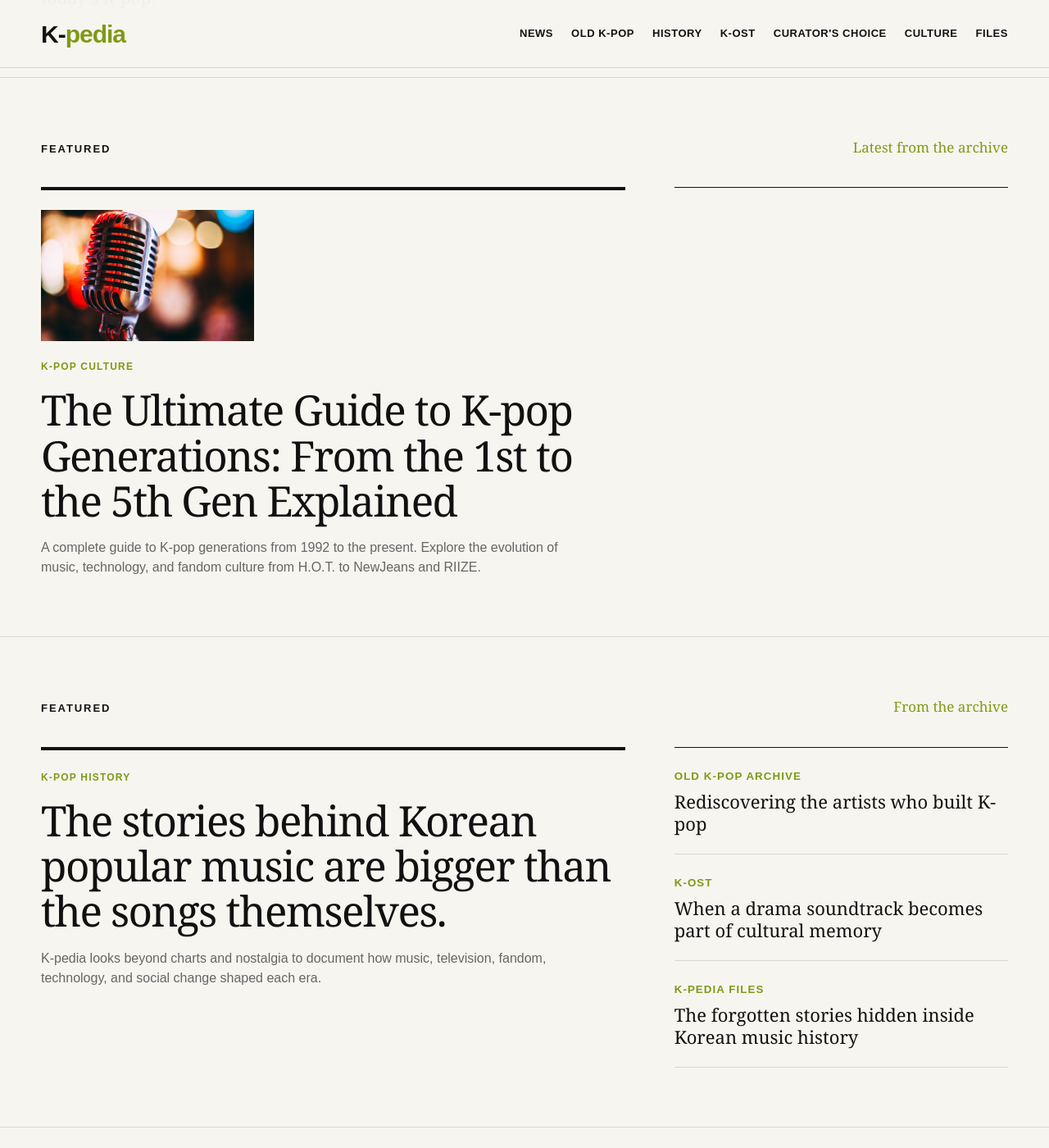
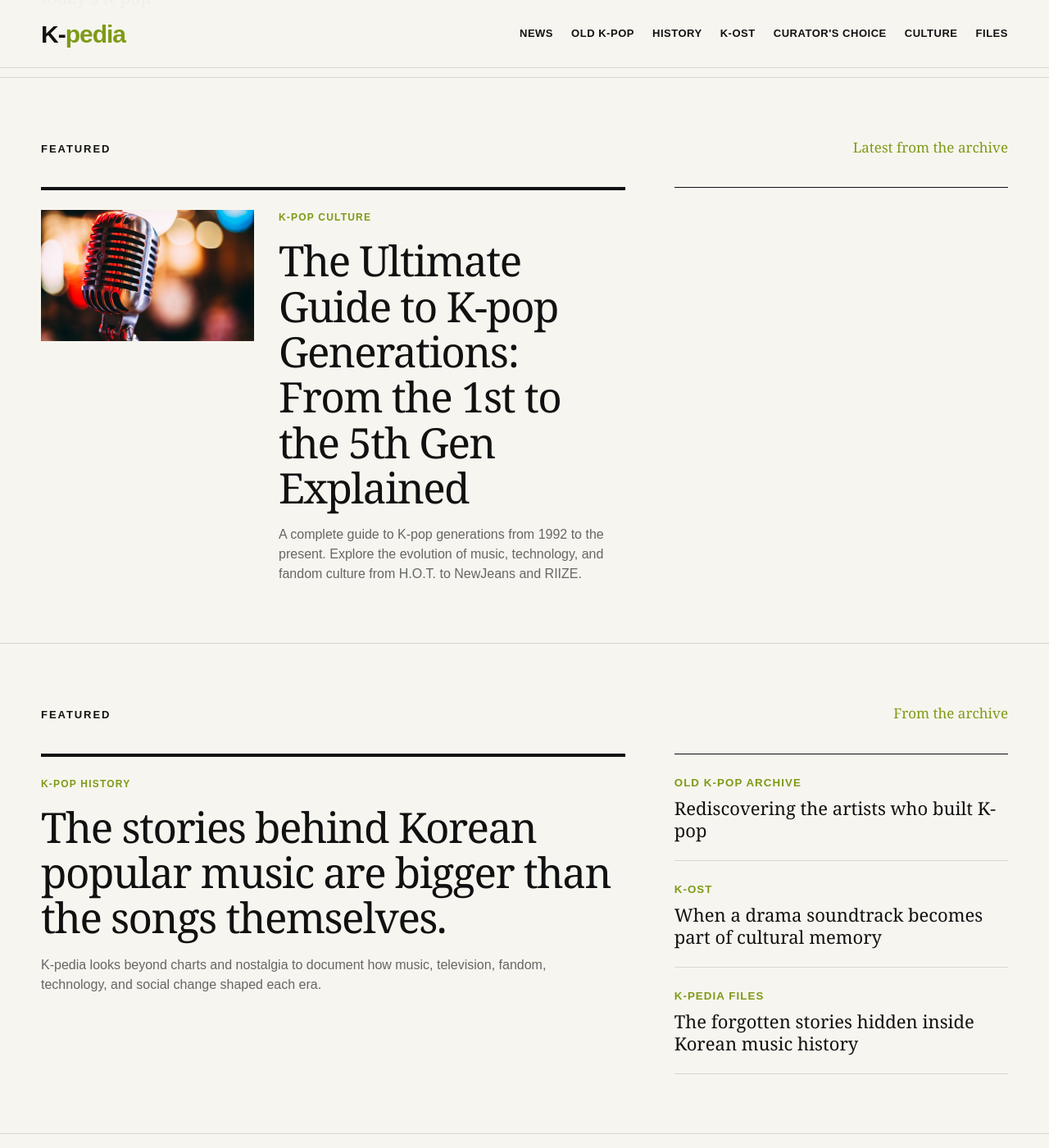
Before and after one commit to kpopkpedia/Kcurator, a Jekyll site: the page built from index.html, in a window 1280 px wide and 1400 px high, scrolled down 605 px. Shown: the whole window at 82% size. Built offline with Jekyll 4.4.1, drawn with Linux system fonts in a browser that asks for light colours.

Commit message:
Update index.html

```diff
--- a/index.html
+++ b/index.html
@@ -326,17 +326,46 @@ layout: null
         margin-top: 8px;
       }
     }
+.featured-main-inner {
+  display: flex;
+  align-items: flex-start;
+  gap: 30px;
+}
+
 .featured-image-link {
   display: block;
   width: 260px;
+  min-width: 260px;
+}
+
+.featured-image-link img {
+  display: block;
+  width: 260px;
+  height: 160px;
+  object-fit: cover;
+}
+
+.featured-text {
+  flex: 1;
+  min-width: 0;
+}
+
+@media (max-width: 700px) {
+  .featured-main-inner {
+    display: block;
+  }
+
+  .featured-image-link {
+    width: 100%;
     margin-bottom: 22px;
   }
 
   .featured-image-link img {
-  width: 260px;
-  height: 160px;
+    width: 100%;
+    height: auto;
+    aspect-ratio: 16 / 9;
     object-fit: cover;
-  display: block;
+  }
 }
   </style>
 </head>
@@ -389,11 +418,17 @@ layout: null
       <div class="featured-grid">
 
   <article class="featured-main">
+
+  <div class="featured-main-inner">
+
     {% if featured.image %}
       <a href="{{ featured.url }}" class="featured-image-link">
         <img src="{{ featured.image }}" alt="{{ featured.title }}">
       </a>
     {% endif %}
+
+    <div class="featured-text">
+
       <div class="label">
         {{ featured.category }}
       </div>
@@ -412,8 +447,11 @@ layout: null
         {% endif %}
       </p>
 
+    </div>
+
+  </div>
+
 </article>
-
         <div class="story-list">
 
           {% for post in latest_posts offset:1 limit:3 %}
```
Lines whose indentation alone changed are shown as unchanged.
